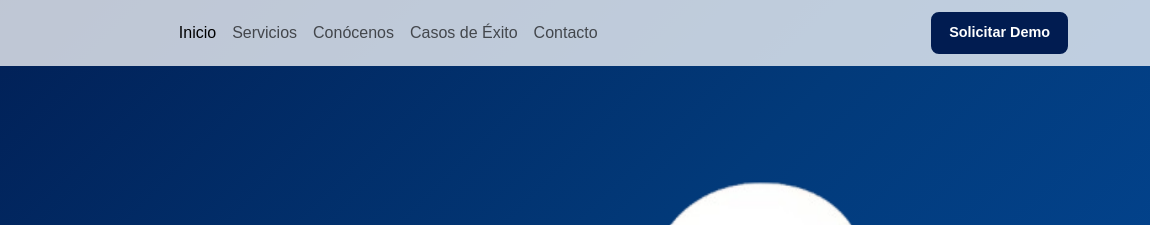
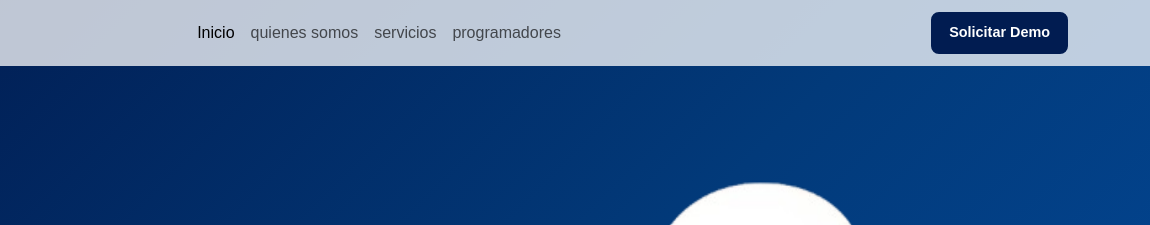
Before and after one commit to Nightdragoon/web_sai, a website: page index.html in a window 1280 px wide. Shown: the top 225 px of the page, 130-1280 px from the left. Drawn offline with nearby package versions, Linux system fonts and the light colour scheme.

Commit message:
correcoin de link
se corrigoern los llnks

```diff
--- a/index.html
+++ b/index.html
@@ -46,18 +46,16 @@
                             <a class="nav-link active" href="#inicio">Inicio</a>
                         </li>
                         <li class="nav-item">
-                            <a class="nav-link" href="#servicios">Servicios</a>
+                            <a class="nav-link" href="#quienes_somos">quienes somos</a>
                         </li>
                         <li class="nav-item">
-                            <a class="nav-link" href="about/index.html">Conócenos</a>
+                            <a class="nav-link" href="#servicios">servicios</a>
                         </li>
 
                         <li class="nav-item">
-                            <a class="nav-link" href="#casos-exito">Casos de Éxito</a>
+                            <a class="nav-link" href="#programadores">programadores</a>
                         </li>
-                        <li class="nav-item">
-                            <a class="nav-link" href="#contacto">Contacto</a>
-                        </li>
+
                     </ul>
 
                     <!-- Botón CTA -->
@@ -99,7 +97,7 @@
 
         </section>
         <!--seccion quienres somos-->
-        <section class="container-fluid section-dark p-0">
+        <section class="container-fluid section-dark p-0" id="quienes_somos">
 
 
                 <div class="d-flex flex-column justify-content-center align-items-center">
@@ -218,7 +216,7 @@
             </div>
         </section>
         <!--seccion programdores--->
-        <section class="container-fluid section-dark">
+        <section class="container-fluid section-dark" id="programadores">
             <div class="container">
                <div class="d-flex flex-column justify-content-center align-items-center">
                  <h2 class="display-4 fw-bold text-white mb-3" data-aos="fade-up">Nuestro equipo</h2>
```
